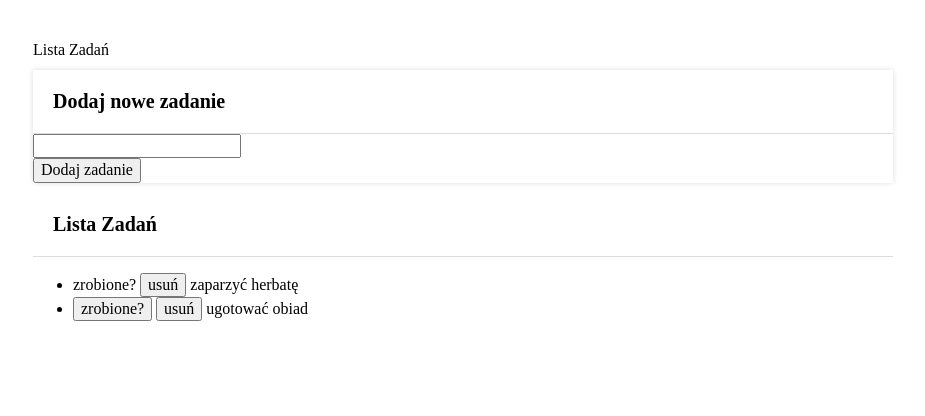
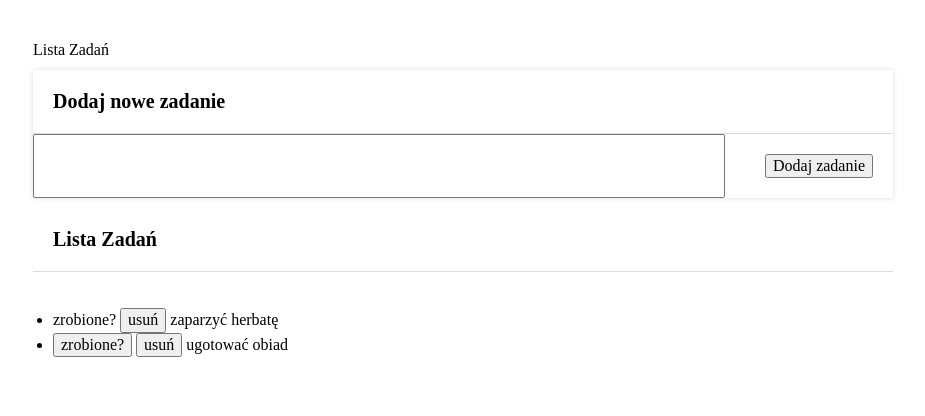
Before and after one commit to olykka/toDOList, a plain HTML site: page index.html in a window 1280 px wide. Shown: the whole page, without its empty margins (177-1102 px from the left). Drawn offline with nearby package versions, Linux system fonts and the light colour scheme.

Commit message:
form.css added

```diff
--- /dev/null
+++ b/css/form.css
@@ -0,0 +1,5 @@
+.form {
+    display: grid;
+    grid-template-columns: 1fr auto;
+    grid-gap: 20px;
+}
--- a/css/section__body.css
+++ b/css/section__body.css
@@ -0,0 +1,3 @@
+.section__body {
+    padding: 20px;
+}
--- a/index.html
+++ b/index.html
@@ -10,6 +10,7 @@
     <link href="css/section__header.css" rel="stylesheet">
     <link href="css/section__body.css" rel="stylesheet">
     <link href="css/container.css" rel="stylesheet">
+    <link href="css/form.css" rel="stylesheet">
     <script src="js/script.js" defer></script>
     <link rel="stylesheet" href="https://cdnjs.cloudflare.com/ajax/libs/normalize/8.0.1/normalize.min.css"
     integrity="sha512-NhSC1YmyruXifcj/KFRWoC561YpHpc5Jtzgvbuzx5VozKpWvQ+4nXhPdFgmx8xqexRcpAglTj9sIBWINXa8x5w=="
@@ -22,18 +23,19 @@
         <h1></h1>Lista Zadań</h1>
     </header>
     <section class="section">
-    <form class="js-form">
+
 
         <h2 class="section__header">Dodaj nowe zadanie</h2>
+        <form class="form js-form">
         <input class="js-newTask">
         <div class="section__body">
         <button>Dodaj zadanie</button>
-        </div>
-    </form>
+    </form></div>
+
 </section>
 <section>
     <h2 class="section__header">Lista Zadań</h2>
-    <ul class="js-tasks"></ul>
+    <ul class="js-tasks section__body"></ul>
 </section>
 </main>
 </body>
```
